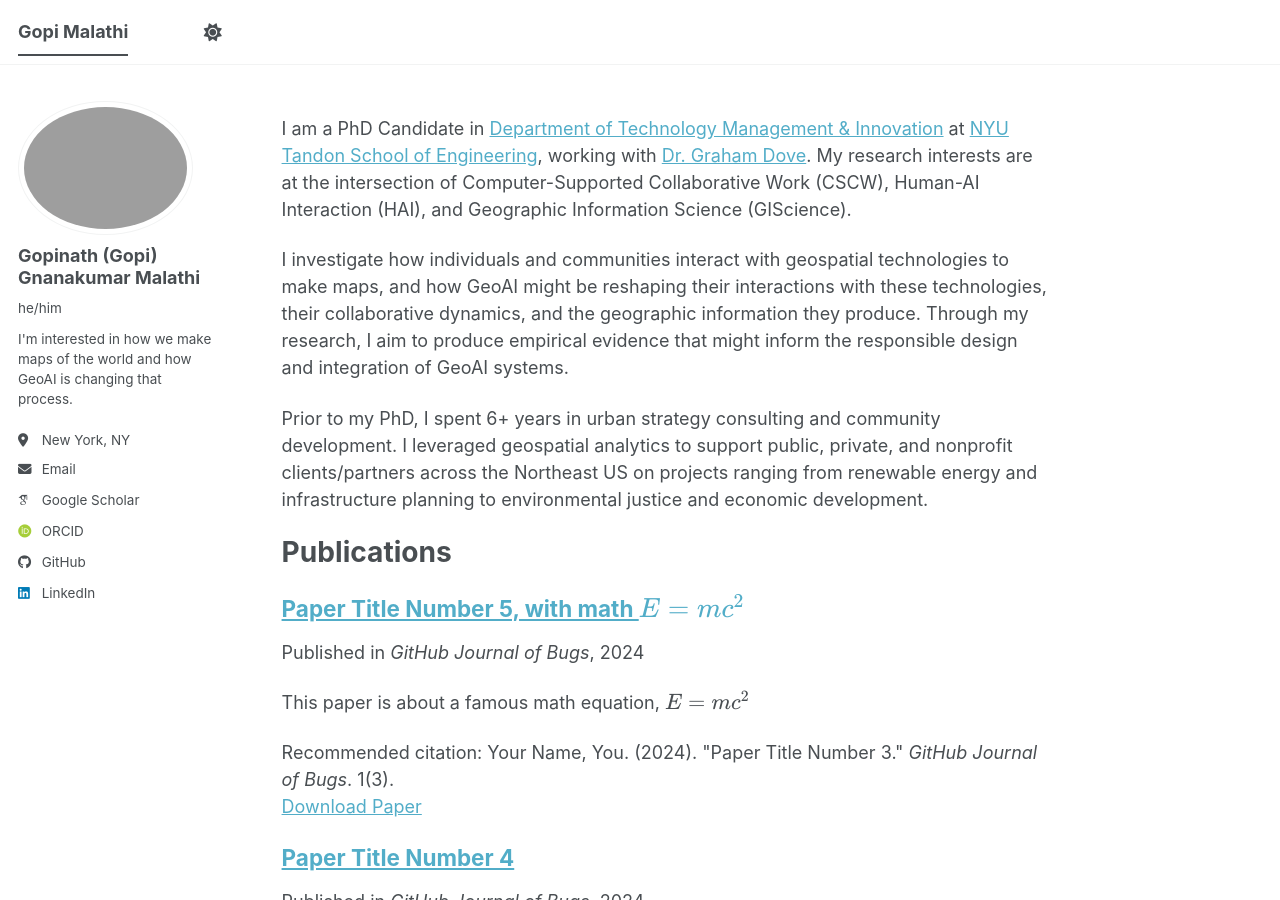
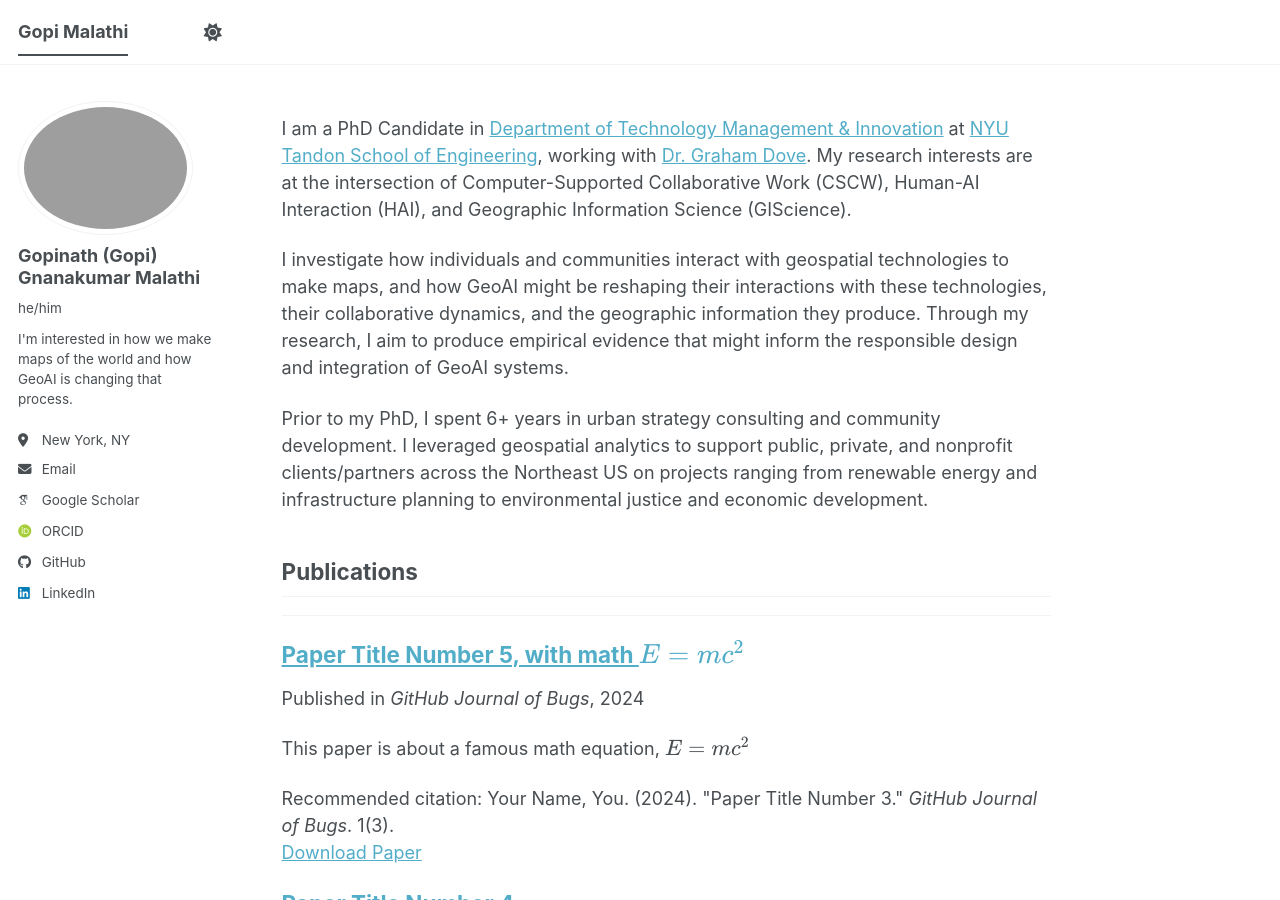
Before and after one commit to Gopi-Malathi/gopi-malathi.github.io, a Jekyll site: the page built from _pages/about.md, in a window 1280 px wide and 900 px high. Built offline with Jekyll 4.4.1, drawn with Linux system fonts in a browser that asks for light colours; some web fonts are replaced; a script bundle is joined from its source files by our own code; library files that are not in the unit come from our copies.

Commit message:
Change section headers from h1 to h2

```diff
--- a/_pages/about.md
+++ b/_pages/about.md
@@ -13,14 +13,14 @@ I investigate how individuals and communities interact with geospatial technolog
 
 Prior to my PhD, I spent 6+ years in urban strategy consulting and community development. I leveraged geospatial analytics to support public, private, and nonprofit clients/partners across the Northeast US on projects ranging from renewable energy and infrastructure planning to environmental justice and economic development.
 
-# Publications
-
+## Publications
+------
 {% for post in site.publications reversed %}
   {% include archive-single.html %}
 {% endfor %}
 
-# Presentations
-
+## Presentations
+------
 {% for post in site.talks reversed %}
   {% include archive-single-talk.html %}
 {% endfor %}
```
